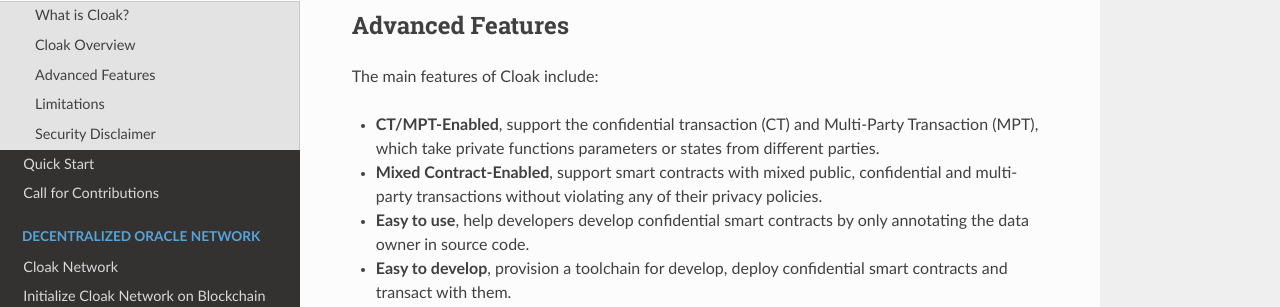
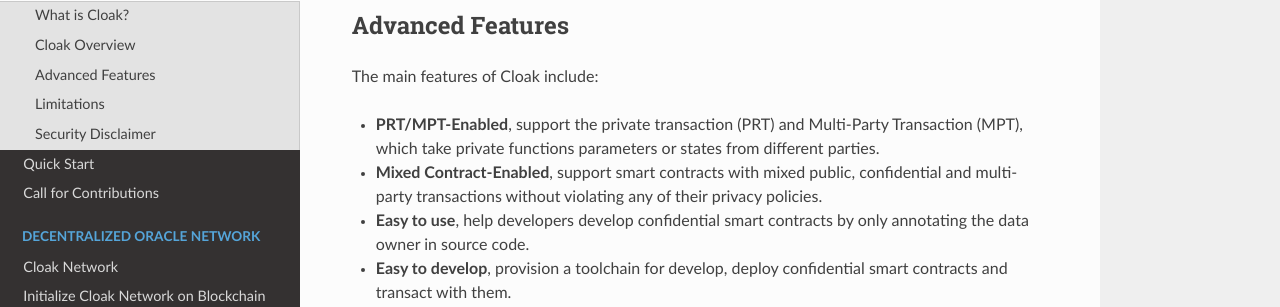
Before and after one commit to OxHainan/cloak-docs, a Sphinx documentation site: the page built from docs/source/started/introduction.rst, in a window 1280 px wide and 900 px high, scrolled down 1463 px. Shown: the part 143-450 px from the top of the window. Built offline with Sphinx 7.4.7 and the Read the Docs theme 2.0.0, drawn with Linux system fonts in a browser that asks for light colours.

Commit message:
Update introduction.rst

```diff
--- a/docs/source/started/introduction.rst
+++ b/docs/source/started/introduction.rst
@@ -78,7 +78,7 @@
 
 The main features of Cloak include:
 
-- **CT/MPT-Enabled**, support the confidential transaction (CT) and Multi-Party Transaction (MPT), which take private functions parameters or states from different parties.
+- **PRT/MPT-Enabled**, support the private transaction (PRT) and Multi-Party Transaction (MPT), which take private functions parameters or states from different parties.
 - **Mixed Contract-Enabled**, support smart contracts with mixed public, confidential and multi-party transactions without violating any of their privacy policies.
 - **Easy to use**, help developers develop confidential smart contracts by only annotating the data owner in source code.
 - **Easy to develop**, provision a toolchain for develop, deploy confidential smart contracts and transact with them.
```
